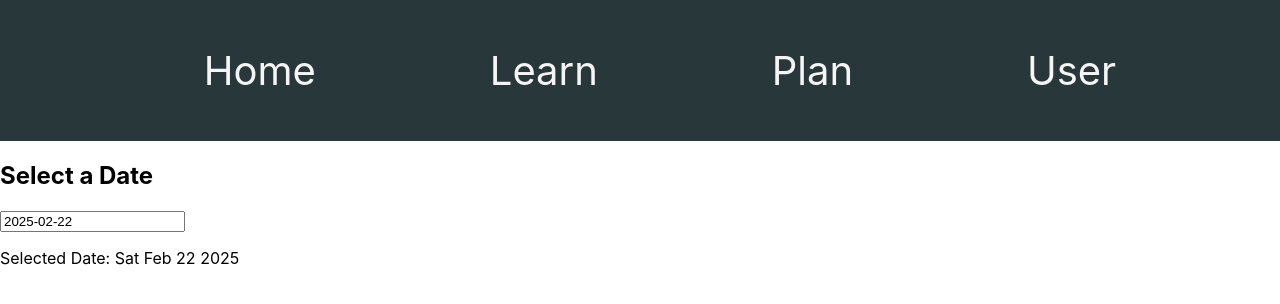
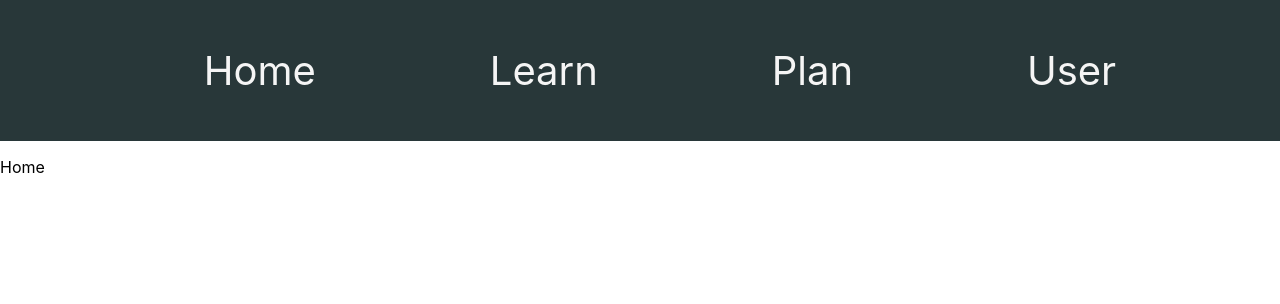
Before and after one commit to jabnow/project_pi, a React (Create React App) app in the folder project_pi/: page /Home in a window 1280 px wide. Shown: the top 304 px of the page. Built offline with nearby package versions, Linux system fonts and the light colour scheme.

Commit message:
frontend skeleton without calendar

```diff
--- a/project_pi/package.json
+++ b/project_pi/package.json
@@ -5,8 +5,8 @@
   "dependencies": {
     "@emotion/react": "^11.14.0",
     "@emotion/styled": "^11.14.0",
+    "@mui/material": "^6.4.5",
     "@mui/x-date-pickers": "^7.27.0",
-    "@react-oauth/google": "^0.12.1",
     "@testing-library/dom": "^10.4.0",
     "@testing-library/jest-dom": "^6.6.3",
     "@testing-library/react": "^16.2.0",
@@ -14,7 +14,6 @@
     "date-fns": "^4.1.0",
     "googleapis": "^144.0.0",
     "react": "^19.0.0",
-    "react-datepicker": "^8.1.0",
     "react-dom": "^19.0.0",
     "react-router-dom": "^7.2.0",
     "react-scripts": "5.0.1",
--- a/project_pi/src/pages/home.js
+++ b/project_pi/src/pages/home.js
@@ -1,41 +1,14 @@
-import React, {useState} from "react";
-import DatePicker from 'react-datepicker';
+import React from "react";
+
 
 
 function Home(){
-    const [selectedDate, setSelectedDate] = useState(new Date());
+
     return(
         <div>
-            <h2>Select a Date</h2>
-            <DatePicker
-                selected={selectedDate}
-                onChange={(date) => setSelectedDate(date)}
-                dateFormat="yyyy-MM-dd"
-                className="custom-datepicker"
-            />
-            <p>Selected Date: {selectedDate.toDateString()}</p>
+            <p> Home</p>
         </div>
     )
 }
 
-const style = {
-    container: {
-        display: 'flex',
-        flexDirection: 'column',
-        alignItems: 'center',
-        justifyContent: 'center',
-        padding: '20px',
-        fontFamily: 'Arial, sans-serif',
-    },
-    heading: {
-        fontSize: '24px',
-        marginBottom: '20px',
-        color: '#202124',
-    },
-    selectedDate: {
-        marginTop: '20px',
-        fontSize: '16px',
-        color: '#5f6368',
-    },
-};
 export default Home;
```
Also changed, not shown: 1 other file (tests, documents, lock files or other folders).
